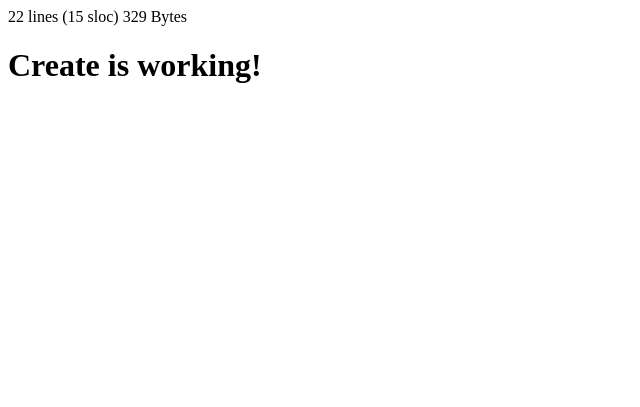
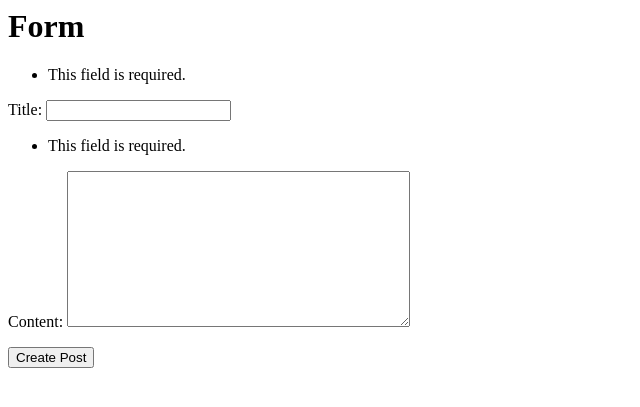
Before and after one commit to BIGDADDY1974/DJANGOBLOGSB, a Django app: page /posts/create/ in a window 1280 px wide. Shown: the top 407 px of the page, without its empty margins (0-640 px from the left). Run offline with Django 3.2, Linux system fonts and the light colour scheme.

Commit message:
adding new stuff to the repo, moving on the form for creating new posts is done

```diff
--- /dev/null
+++ b/trydjango19/posts/forms.py
@@ -0,0 +1,11 @@
+
+from django import forms
+from .models import Post
+
+class PostForm(forms.ModelForm):
+    class Meta:
+        model = Post
+        fields = [
+            "title",
+            "content"
+        ]
--- a/trydjango19/posts/views.py
+++ b/trydjango19/posts/views.py
@@ -1,6 +1,7 @@
 from django.shortcuts import render,get_object_or_404
 from django.http import HttpResponse
 from .models import Post
+from .forms import PostForm
 
 def startup(request):
     return HttpResponse("<h1>THIS IS THE STARTUP PAGE</h1>"
@@ -37,10 +38,22 @@
     return render(request, 'post_detail.html', context)
 
 def post_create(request):
+    form = PostForm(request.POST)
+    if form.is_valid():
+        instance = form.save(commit=False)
+        print (form.cleaned_data.get("title"))
+        instance.save()
+
+    # if request.method == "POST":
+    #     print (request.POST.get("content"))
+    #     print (request.POST.get("title"))
+    # Post.objects.create(title=title)
+    # Post.objects.create(content=content)
+
     context = {
-       "title":"Create"
+       "form":form,
     }
-    return render(request, 'index.html', context)
+    return render(request, 'post_form.html', context)
 
 def post_update(request):
     return HttpResponse("<h1>HELLO UPDATE</h1>")
--- a/trydjango19/templates/index.html
+++ b/trydjango19/templates/index.html
@@ -8,9 +8,9 @@
 
 {% for obj in object_list %}
 
-{% url "posts:detail" id=obj.id %}
-<a href='{{ obj.get_absolute_url }}'>{{ obj.title }}</a><br/>
-{{ obj.id }}<br/>
+<!--{% url "posts:detail" id=obj.id %}-->
+<strong><a href='{{ obj.get_absolute_url }}'>{{ obj.title }}</a><br/></strong>
+<strong>{{ obj.id }}<br/></strong>
 {{ obj.timestamp }}<br/>
 {{ obj.updated }}<br/>
 {{ obj.content }}<br/>
--- /dev/null
+++ b/trydjango19/templates/post_form.html
@@ -0,0 +1,15 @@
+<!--DOCTYPE html -->
+<html>
+
+
+<body>
+<h1>Form</h1>
+
+<form method='POST' action=''>{% csrf_token %}
+{{ form.as_p }}
+<input type='submit' value='Create Post' />
+</form>
+
+</body>
+
+</html>
```
Also changed, not shown: trydjango19/db.sqlite3.
